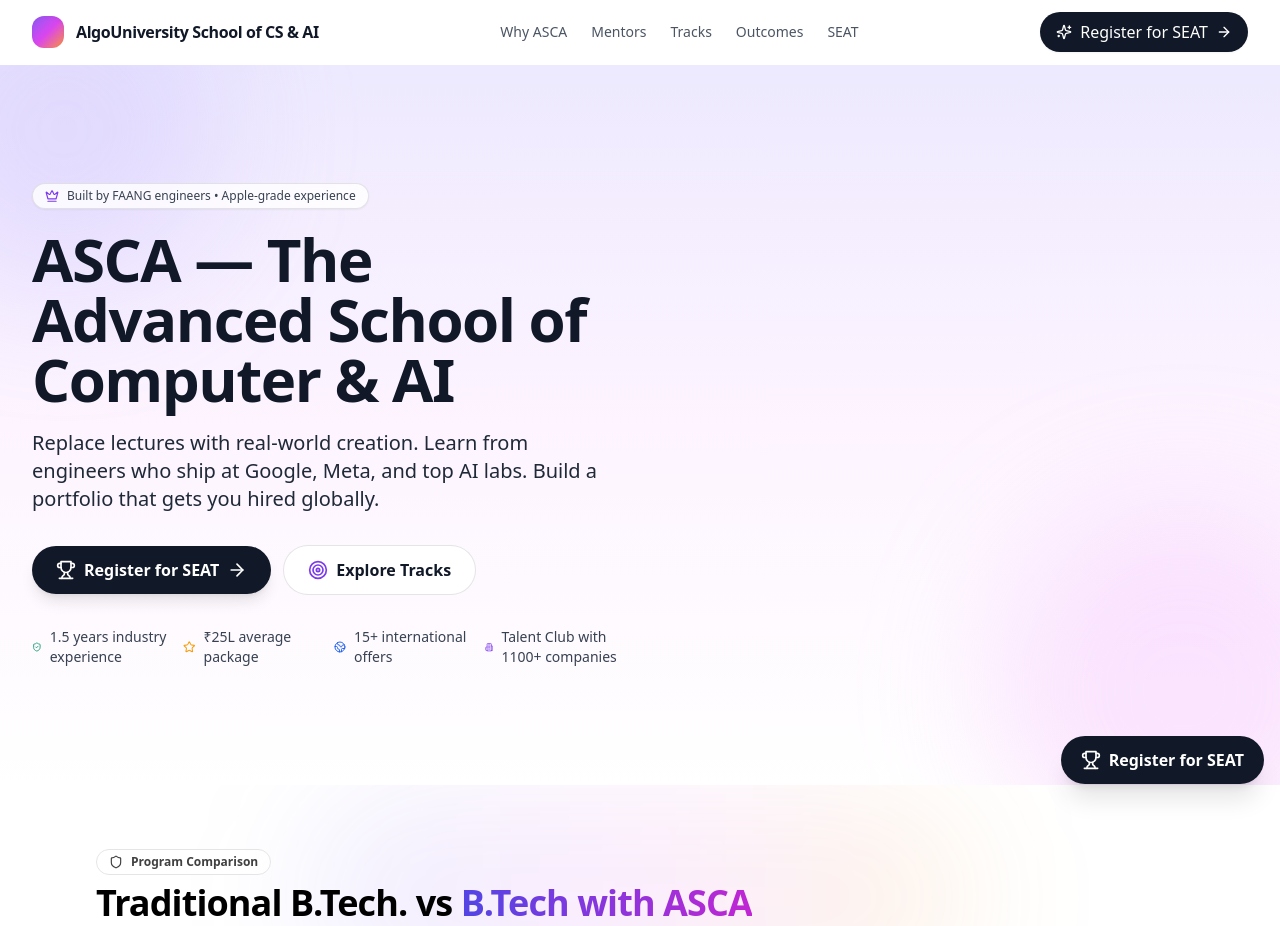
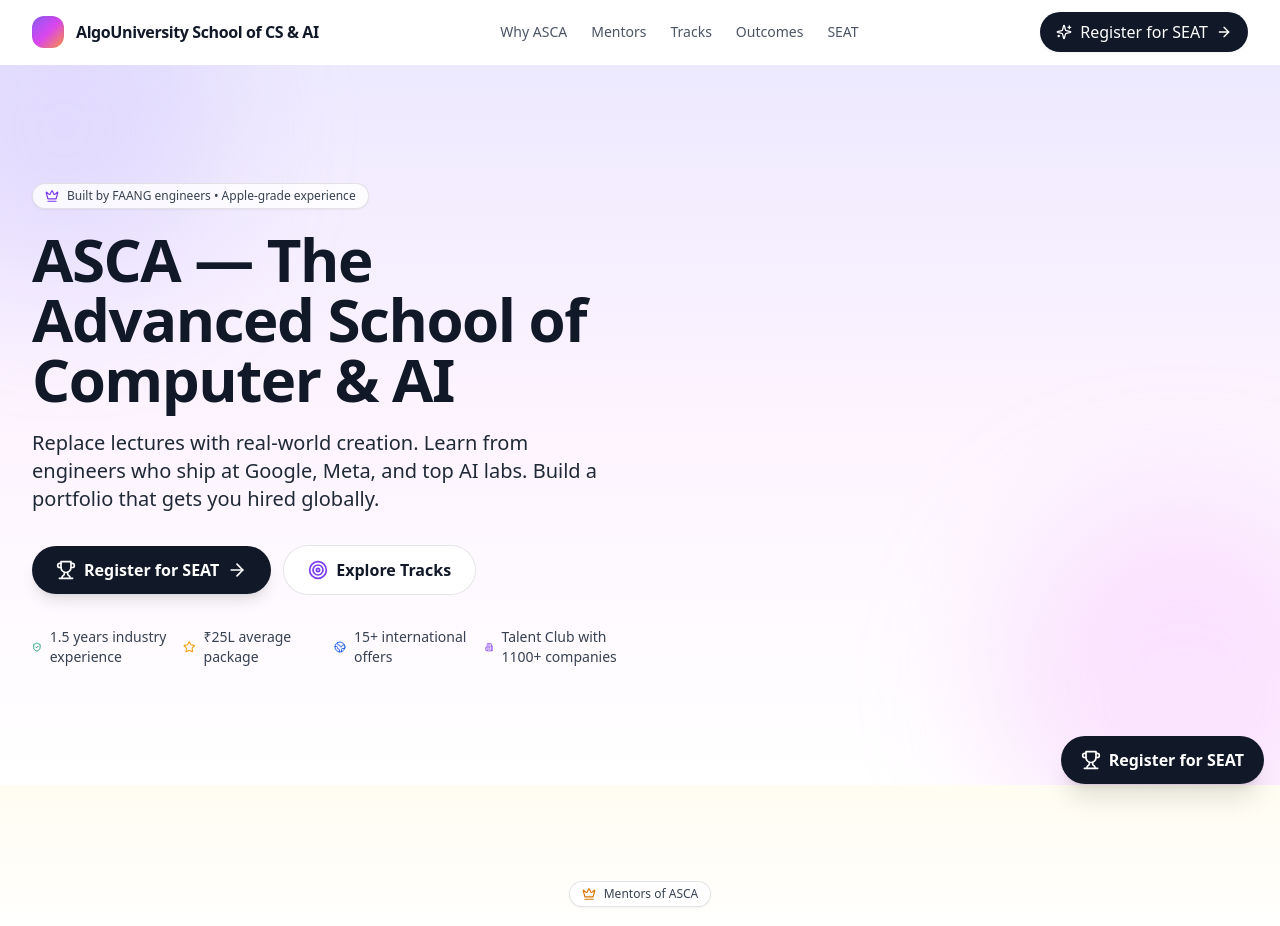
Before and after one commit to gramtop961/frontend-repo_mpievmyi_z1dzqd, a React (Vite) app: page / in a window 1280 px wide. Shown: the top 926 px of the page. Built offline with nearby package versions, Linux system fonts and the light colour scheme.

Commit message:
Update project prj_mpievmyi - 2025-11-11T09:06:17.371Z

```diff
--- a/src/App.jsx
+++ b/src/App.jsx
@@ -1,7 +1,6 @@
 import React from 'react'
 import { motion } from 'framer-motion'
 import { ArrowRight, Sparkles, Trophy, GraduationCap, ShieldCheck, Star, Rocket, Target, Building2, Globe2, Cpu, Crown, CalendarDays, Gift, Camera, CheckCircle2, Compass, LayoutGrid, IndianRupee, TrendingUp, ChevronLeft, ChevronRight, Play, ExternalLink } from 'lucide-react'
-import ComparisonSection from './components/ComparisonSection.jsx'
 
 function Nav() {
   return (
@@ -602,8 +601,6 @@ export default function App() {
     <div className="min-h-screen flex flex-col">
       <Nav />
       <Hero />
-      {/* Inserted comparison section right after the cover section */}
-      <ComparisonSection />
       <Mentors />
       <Tracks />
       <Outcomes />
```
Also changed, not shown: 1 other file (tests, documents, lock files or other folders).
